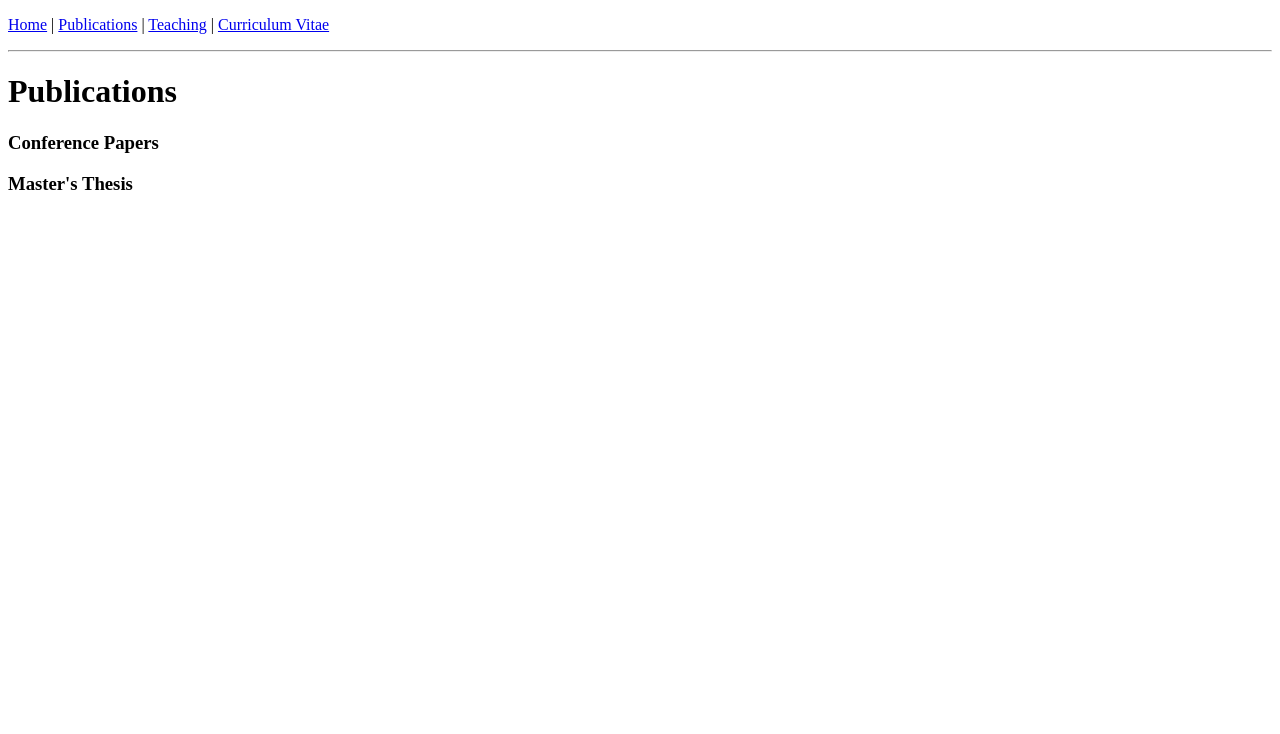
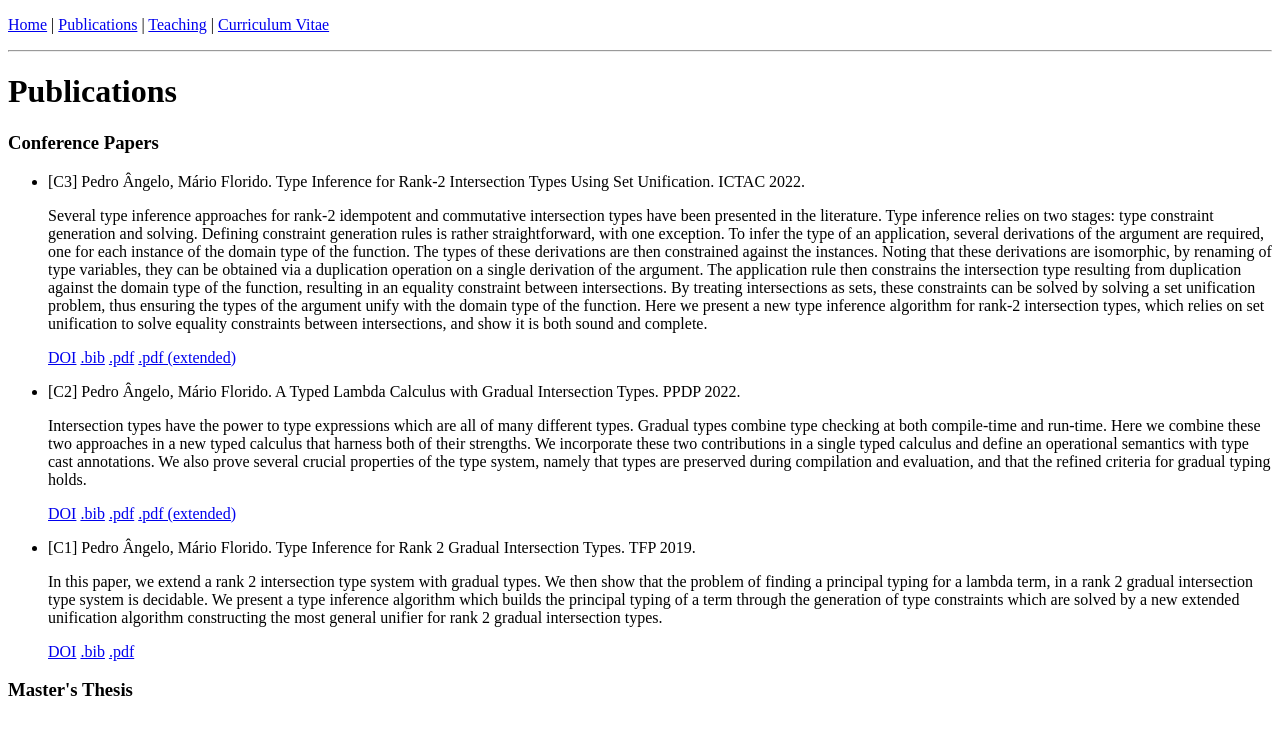
Before and after one commit to pedroangelo/pedroangelo.github.io, a plain HTML site: page pages/publications.html in a window 1280 px wide. Drawn offline with Linux system fonts and the light colour scheme.

Commit message:
add papers

```diff
--- a/pages/publications.html
+++ b/pages/publications.html
@@ -12,6 +12,76 @@
 
 <h3>Conference Papers</h3>
 
+<ul>
+
+<li>
+<p>
+[C3]
+Pedro Ângelo, Mário Florido.
+Type Inference for Rank-2 Intersection Types Using Set Unification.
+ICTAC 2022.
+</p>
+<p>
+Several type inference approaches for rank-2 idempotent and commutative intersection types have been presented in the literature.
+Type inference relies on two stages: type constraint generation and solving.
+Defining constraint generation rules is rather straightforward, with one exception.
+To infer the type of an application, several derivations of the argument are required, one for each instance of the domain type of the function.
+The types of these derivations are then constrained against the instances.
+Noting that these derivations are isomorphic, by renaming of type variables, they can be obtained via a duplication operation on a single derivation of the argument.
+The application rule then constrains the intersection type resulting from duplication against the domain type of the function, resulting in an equality constraint between intersections.
+By treating intersections as sets, these constraints can be solved by solving a set unification problem, thus ensuring the types of the argument unify with the domain type of the function.
+Here we present a new type inference algorithm for rank-2 intersection types, which relies on set unification to solve equality constraints between intersections, and show it is both sound and complete.
+</p>
+<p>
+<a href="https://doi.org/10.1007/978-3-031-17715-6_29" target="_blank">DOI</a>
+<a href="/resources/papers/angelo2022type.bib" target="_blank">.bib</a>
+<a href="/resources/papers/angelo2022type.pdf" target="_blank">.pdf</a>
+<a href="/resources/papers/angelo2022type_complete.pdf" target="_blank">.pdf (extended)</a>
+</p>
+</li>
+
+<li>
+<p>
+[C2]
+Pedro Ângelo, Mário Florido.
+A Typed Lambda Calculus with Gradual Intersection Types.
+PPDP 2022.
+</p>
+<p>
+Intersection types have the power to type expressions which are all of many different types.
+Gradual types combine type checking at both compile-time and run-time.
+Here we combine these two approaches in a new typed calculus that harness both of their strengths.
+We incorporate these two contributions in a single typed calculus and define an operational semantics with type cast annotations.
+We also prove several crucial properties of the type system, namely that types are preserved during compilation and evaluation, and that the refined criteria for gradual typing holds.
+</p>
+<p>
+<a href="https://doi.org/10.1145/3551357.3551382" target="_blank">DOI</a>
+<a href="/resources/papers/angelo2022typed.bib" target="_blank">.bib</a>
+<a href="/resources/papers/angelo2022typed.pdf" target="_blank">.pdf</a>
+<a href="/resources/papers/angelo2022typed_complete.pdf" target="_blank">.pdf (extended)</a>
+</p>
+</li>
+
+<li>
+<p>
+[C1]
+Pedro Ângelo, Mário Florido.
+Type Inference for Rank 2 Gradual Intersection Types.
+TFP 2019.
+</p>
+<p>
+In this paper, we extend a rank 2 intersection type system with gradual types.
+We then show that the problem of finding a principal typing for a lambda term, in a rank 2 gradual intersection type system is decidable.
+We present a type inference algorithm which builds the principal typing of a term through the generation of type constraints which are solved by a new extended unification algorithm constructing the most general unifier for rank 2 gradual intersection types.
+</p>
+<p>
+<a href="https://doi.org/10.1007/978-3-030-47147-7_5" target="_blank">DOI</a>
+<a href="/resources/papers/angelo2020type.bib" target="_blank">.bib</a>
+<a href="/resources/papers/angelo2020type.pdf" target="_blank">.pdf</a>
+</p>
+</li>
+</ul>
+
 <h3>Master's Thesis</h3>
 
 </body>
```
Also changed, not shown: index.html (+1 -3 lines), resources/images/photo.jpg (added), 9 other files.
